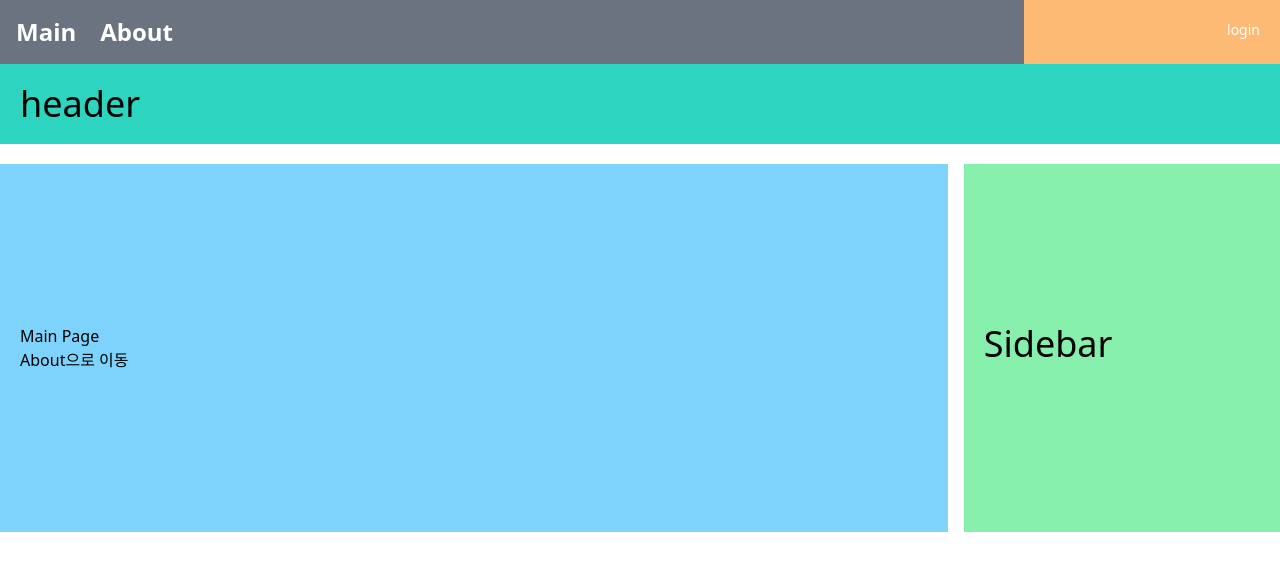
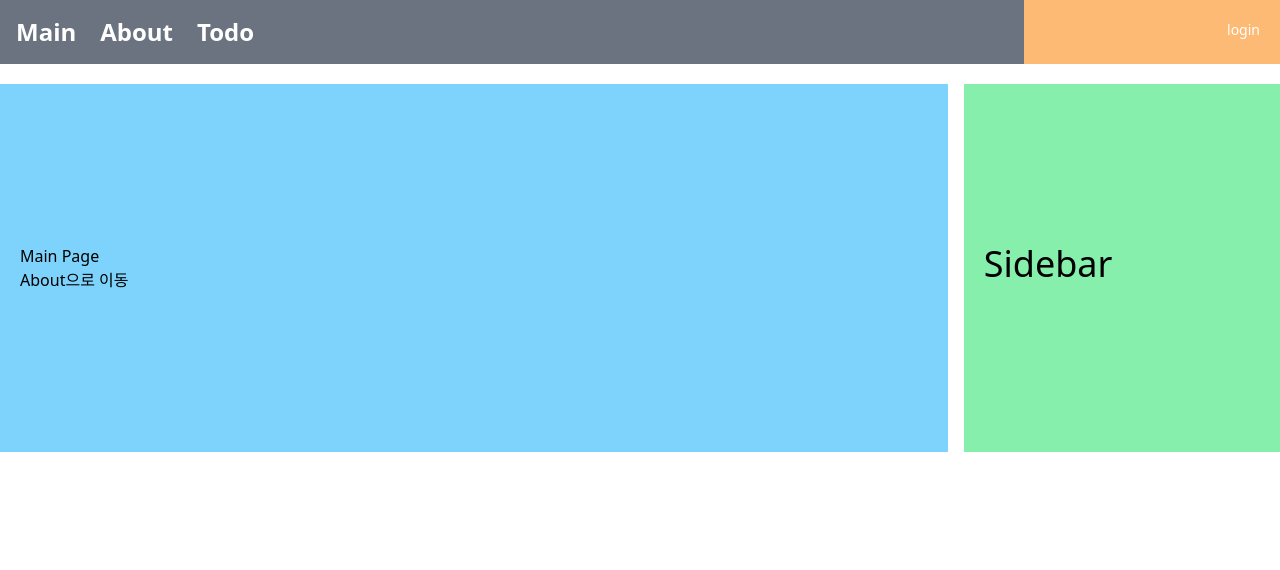
Before and after one commit to deerking0923/myReact, a React (Create React App) app: page / in a window 1280 px wide. Shown: the top 570 px of the page. Built offline with nearby package versions, Linux system fonts and the light colour scheme.

Commit message:
IndexPage만들기

```diff
--- a/src/components/menus/BasicMenu.js
+++ b/src/components/menus/BasicMenu.js
@@ -11,6 +11,9 @@ const BasicMenu = () => {
           <li className="pr-6 text-2xl">
             <Link to="/about">About</Link>
           </li>
+          <li className="pr-6 text-2xl">
+            <Link to="/todo">Todo</Link>
+          </li>
         </ul>
       </div>
       <div className="w-1/5 flex justify-end bg-orange-300 p-4 font-medium">
--- a/src/layouts/BasicLayout.js
+++ b/src/layouts/BasicLayout.js
@@ -5,7 +5,7 @@ const BasicLayout = ({ children }) => {
   return (
     <div>
       <BasicMenu />
-      <header className="bg-teal-400 p-5"><h1 className="text-2xl md:text-4xl">header</h1></header>
+      {/* <header className="bg-teal-400 p-5"><h1 className="text-2xl md:text-4xl">header</h1></header> */}
       <div className="bg-white my-5 w-full flex flex-col space-y-4 md:flex-row md:space-x-4 md:space-y-0">
         <main className="bg-sky-300 md:w-2/3 lg:w-3/4 px-5 py-40">
             {children}
--- /dev/null
+++ b/src/pages/todo/IndexPage.js
@@ -0,0 +1,17 @@
+import { Outlet } from "react-router-dom";
+import BasicLayout from "../../layouts/BasicLayout";
+
+const IndexPage = () => {
+  return (
+    <BasicLayout>
+      <div className="w-full flex m-2 p-2">
+        <div className="text-x1 m-1 p-2 w-20 font-extrabold text-center underline">LIST</div>
+      </div>
+      <div className="w-full flex m-2 p-2">
+        <div className="text-x1 m-1 p-2 w-20 font-extrabold text-center underline">ADD</div>
+      </div>
+    </BasicLayout>
+  );
+};
+
+export default IndexPage;
```
